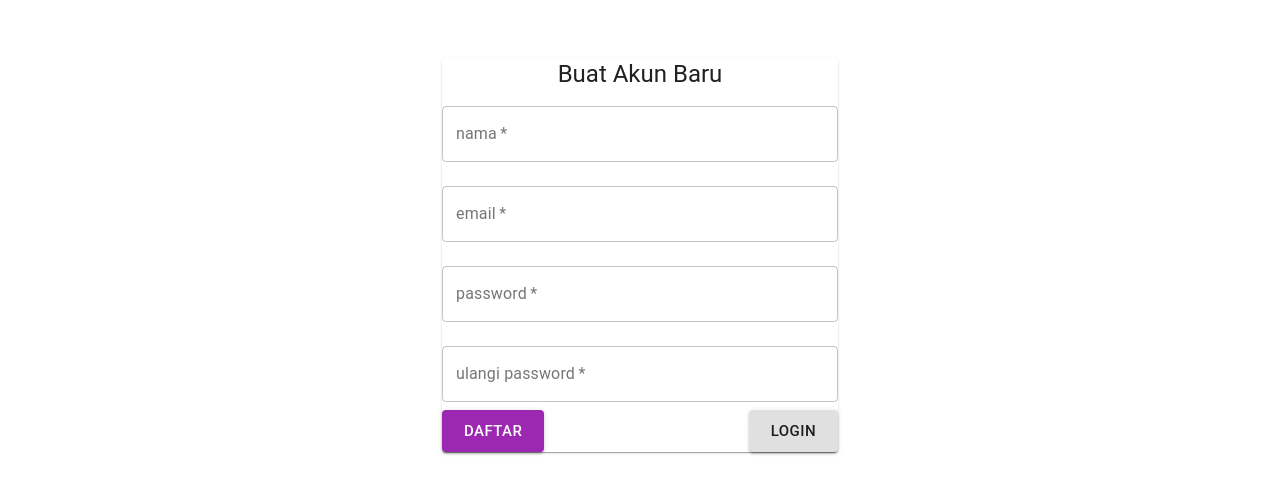
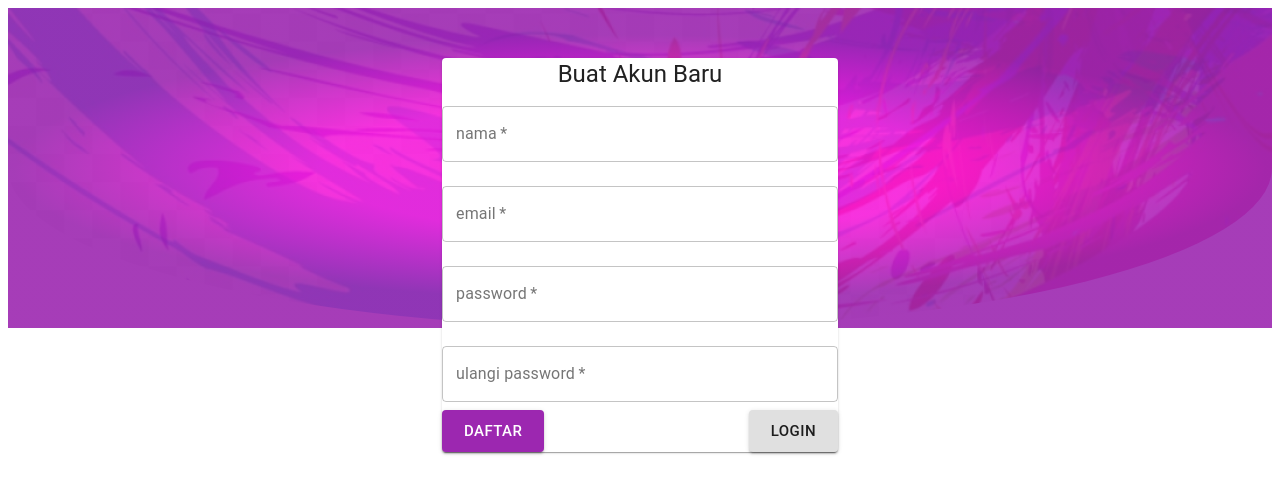
Before and after one commit to nawiq7208/React-Chat-App, a React (Create React App) app: page /registrasi in a window 1280 px wide. Shown: the top 494 px of the page. Built offline with nearby package versions, Linux system fonts and the light colour scheme; no server answers.

Commit message:
update styles

```diff
--- a/src/pages/registrasi/styles.js
+++ b/src/pages/registrasi/styles.js
@@ -1,11 +1,30 @@
 import { makeStyles } from "@material-ui/core/styles";
+import bg from "../../images/bg.png";
 
 export default makeStyles((theme) => ({
   daftarBlock: {
+    backgroundImage: `url(${bg})`,
+    backgroundSize: "cover",
+    backgroundRepeat: "no-repeat",
+    backgroundPosition: "center center",
     width: "100%",
     height: 320,
     borderRadius: "0 0 100% 100%",
-    position: "relative"
+    position: "relative",
+    "&:before": {
+      content: '""',
+      backgroundImage:
+        "radial-gradient(50% 42%, " +
+        theme.palette.primary.light +
+        " 50%, " +
+        theme.palette.primary.main +
+        " 99%)",
+      opacity: ".9",
+      width: "100%",
+      height: 320,
+      position: "absolute",
+      top: 0
+    }
   },
   daftarBox: {
     position: "relative",
```
Also changed, not shown: src/images/bg.png (added), src/images/logo.png (added).
